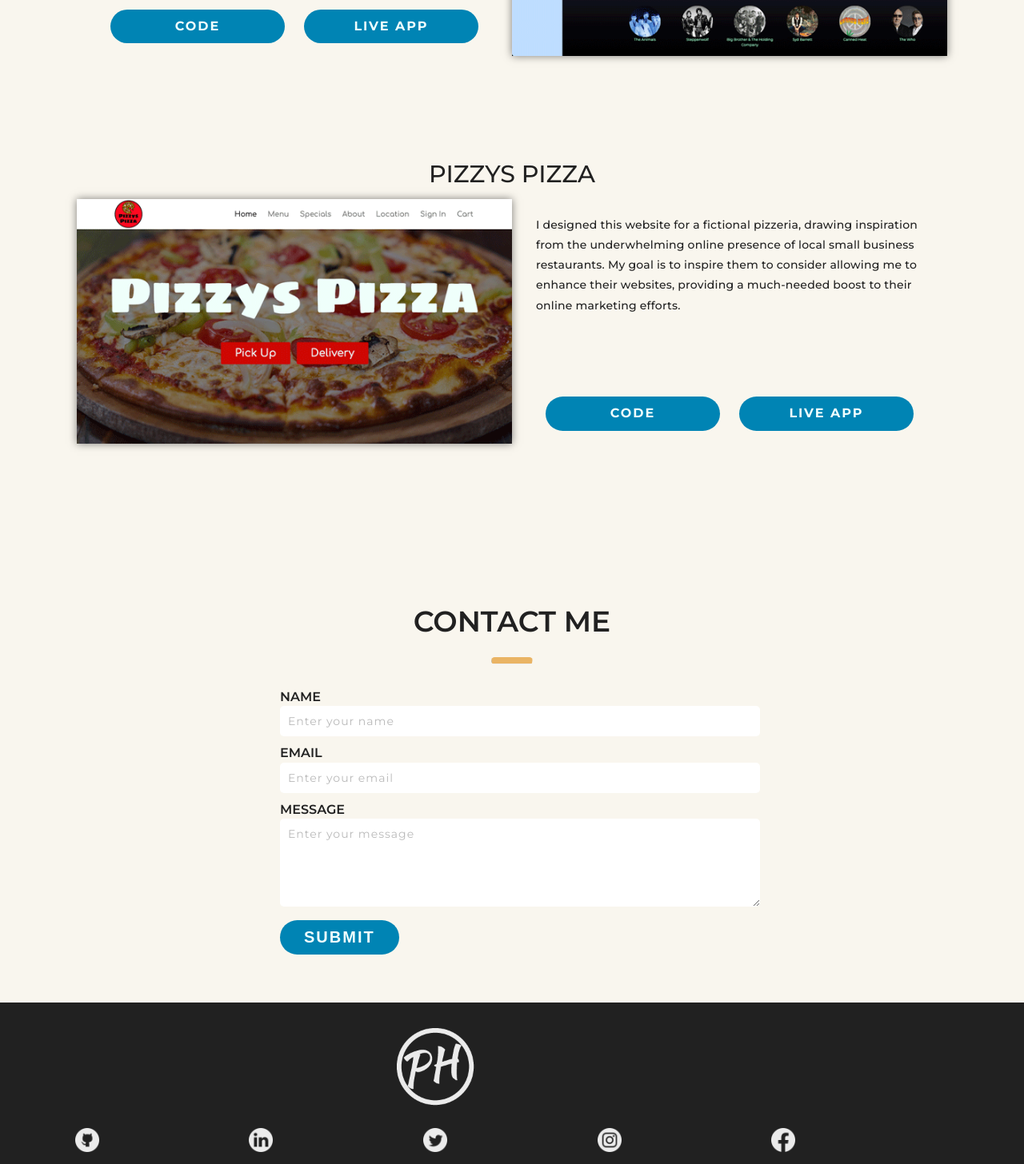
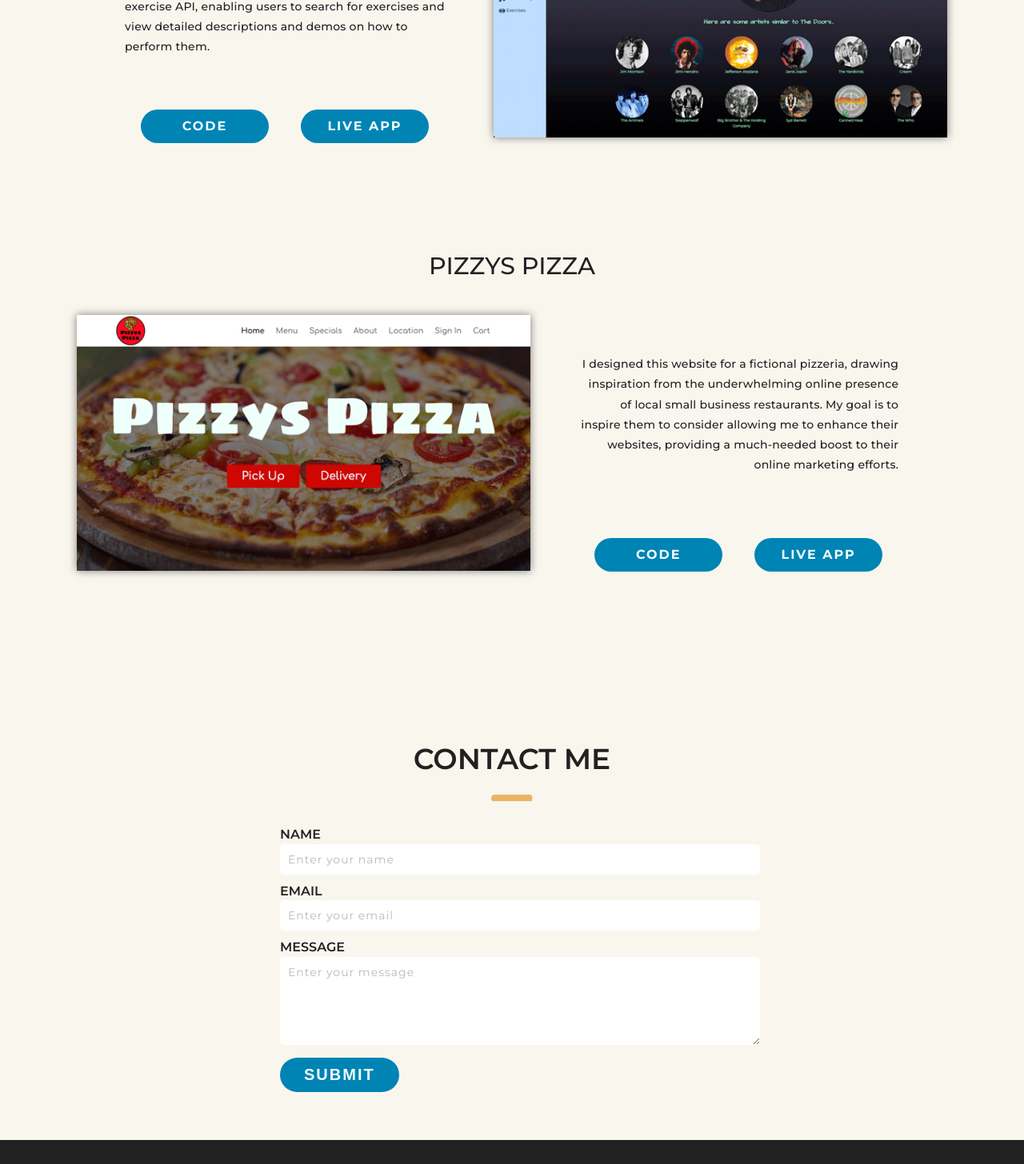
Before and after one commit to Phillipiscoding/portfolio, a React (Create React App) app: page / in a window 1280 px wide. Shown: the part 2440-3896 px from the top of the page at 80% size. Built offline with nearby package versions, Linux system fonts and the light colour scheme; a web font is replaced by a local one.

Commit message:
working on projects section

```diff
--- a/package.json
+++ b/package.json
@@ -15,7 +15,8 @@
     "react-scripts": "5.0.1",
     "react-scroll": "^1.8.9",
     "sass": "^1.63.6",
-    "web-vitals": "^2.1.4"
+    "web-vitals": "^2.1.4",
+    "yup": "^1.2.0"
   },
   "scripts": {
     "start": "react-scripts start",
--- /dev/null
+++ b/src/Validation/MessageValidation.js
@@ -0,0 +1,7 @@
+import * as yup from "yup";
+
+export const messageSchema = yup.object().shape({
+    from_name: yup.string().required(),
+    from_email: yup.string().email().required(),
+    message: yup.string().required(),
+});
--- a/src/components/ContactForm.js
+++ b/src/components/ContactForm.js
@@ -1,40 +1,33 @@
 import React, { useState, useRef } from "react";
 import emailjs from "@emailjs/browser";
 import { useNavigate } from "react-router-dom";
+import { messageSchema } from "../Validation/MessageValidation";
+import * as yup from "yup";
 
 function ContactForm() {
-  const [input, setInput] = useState({
-    "from_name": "",
-    "from_email": "",
-    "message": "",
-  });
-  const [err, setError] = useState(null);
+  const [input, setInput] = useState({});
+  const [err, setErr] = useState(null);
   const navigate = useNavigate();
+
+  const userMessage = async (e) => {
+    e.preventDefault();
+    let messageData = {
+      from_name: e.target[0].value,
+      from_email: e.target[1].value,
+      message: e.target[2].value,
+    };
+    // const isValid = await userMessage.isValid(messageData);
+    console.log(e.target.value);
+  };
 
   const form = useRef();
   const serviceId = "service_0h9zksq";
   const templateId = "template_6ahtpil";
   const publicKey = "IT_6Gd78lg1g9xJG0";
 
-  const sendEmail = async (e) => {
+  const handleSubmit = async (e) => {
     e.preventDefault();
-
     console.log(input);
-    if (input.from_name == "") {
-      console.log("Please enter your name.");
-      setError("Please enter your name.");
-    }
-    if (input.from_email == "") {
-      console.log("Please enter your email address.");
-      setError("Please enter your email address.");
-    }
-    if (input.message == "") {
-      console.log("Please enter a message.");
-      setError("Please enter a message.");
-    }
-    if (err == null && input.from_name == "" && input.from_email == "" &&input.message == "") {
-      console.log("It's good to go");
-    }
 
     // emailjs.sendForm(serviceId, templateId, form.current, publicKey).then(
     //   (result) => {
@@ -46,11 +39,6 @@ function ContactForm() {
     // );
   };
 
-  const acceptErrorMessage = () => {
-    console.log("ok error");
-    setError(null);
-  };
-
   const handleChange = (e) => {
     const name = e.target.name;
     const value = e.target.value;
@@ -60,7 +48,7 @@ function ContactForm() {
   console.log(input);
 
   return (
-    <form className="contact-form" ref={form} onSubmit={sendEmail}>
+    <form className="contact-form" onSubmit={userMessage}>
       <div className="input-container">
         <label htmlFor="name">Name</label>
         <input
@@ -89,24 +77,22 @@ function ContactForm() {
         ></textarea>
       </div>
       <div>
-        <input className="btn btn-primary" type="submit" value="Submit" />
+        <button className="btn btn-primary no-op" onClick={handleSubmit}>
+          Submit
+        </button>
       </div>
 
-      {err && (
+      {/* {err && (
         <div className="error-message">
           <h4>Error</h4>
           <div className="error-message-container">
             <p>{err}</p>
           </div>
-          <button
-            className="btn btn-primary error-btn"
-            type="button"
-            onClick={acceptErrorMessage}
-          >
+          <button className="btn btn-primary error-btn" type="button">
             OK
           </button>
         </div>
-      )}
+      )} */}
     </form>
   );
 }
--- a/src/pages/Projects.js
+++ b/src/pages/Projects.js
@@ -96,7 +96,7 @@ function Projects() {
           <h3>Pizzys Pizza</h3>
           <div className="project-article-container">
             <div className="project-img">
-              <a href="https://github.com/Phillipiscoding/pizzyspizza">
+              <a href="https://phillipiscoding.github.io/pizzyspizza/">
                 <img
                   src={PizzysPizza}
                   alt="This is a screenshot of a fictional pizzera's website called Pizzys Pizza"
@@ -122,7 +122,7 @@ function Projects() {
                   Code
                 </a>
                 <a
-                  href="https://github.com/Phillipiscoding/pizzyspizza"
+                  href="https://phillipiscoding.github.io/pizzyspizza/"
                   className="btn btn-primary"
                 >
                   Live App
--- a/src/styles/_projects.scss
+++ b/src/styles/_projects.scss
@@ -9,15 +9,32 @@
 
         .project-article:nth-child(2) .project-img {
             order: 2;
-          }
+            text-align: right;
+        }
+
+        .project-article:nth-child(2) .project-info {
+            text-align: left;
+        }
+
+        .project-info {
+            text-align: right;
+        }
+
 
         .project-article {
             @include xs {
                 margin: 0 0 50px 0;
             }
+
             @include lg {
-               padding: 30px 0;
+                padding: 30px 0;
 
+            }
+
+            h3 {
+                @include lg {
+                    margin-bottom: 30px;
+                }
             }
 
             .project-article-container {
@@ -27,9 +44,6 @@
                 }
 
                 .project-img {
-                    @include lg {
-                        width: 50%;
-                    }
 
                     img {
                         box-shadow: 0 0 10px rgba(0, 0, 0, 0.5);
@@ -41,6 +55,7 @@
 
                         @include xl {
                             max-width: 600px;
+
                         }
                     }
                 }
@@ -48,16 +63,23 @@
                 .project-info {
                     @include lg {
                         width: 50%;
-                        padding: 0 30px;
+                        padding: 0 10px;
                         display: flex;
                         flex-direction: column;
-                        justify-content: space-between;
-                        height: 300px;
+                        justify-content: space-around;
+                        height: 360px;
+                    }
+                    @include xl {
+                        padding: 0 60px;
                     }
 
                     .project-description {
                         @include xs {
                             padding-bottom: 20px;
+                        }
+
+                        @include lg {
+                            max-width: 400px;
                         }
 
 
@@ -67,6 +89,7 @@
                             @include xs {
                                 line-height: 1.8;
                             }
+
                             @include lg {
                                 padding-top: 30px;
                             }
@@ -77,23 +100,30 @@
                         @include xs {
                             display: flex;
                             justify-content: space-around;
+
                             a {
                                 width: 120px;
                             }
                         }
+
                         @include sm {
                             a {
-                                width: 200px;
+                                width: 160px;
+                                font-size: 1.6rem;
                             }
                         }
 
+                        @include lg {
+                            max-width: 400px;
+                        }
 
-                        @include lg {
-                            a {
-                                width: 45%;
-                                font-size: 1.6rem;
-                            }
-                        }
+
+
+                        // @include lg {
+                        //     a {
+                        //         max-width: 200px;
+                        //     }
+                        // }
                     }
                 }
 
```
Also changed, not shown: 2 other files (tests, documents, lock files or other folders).
